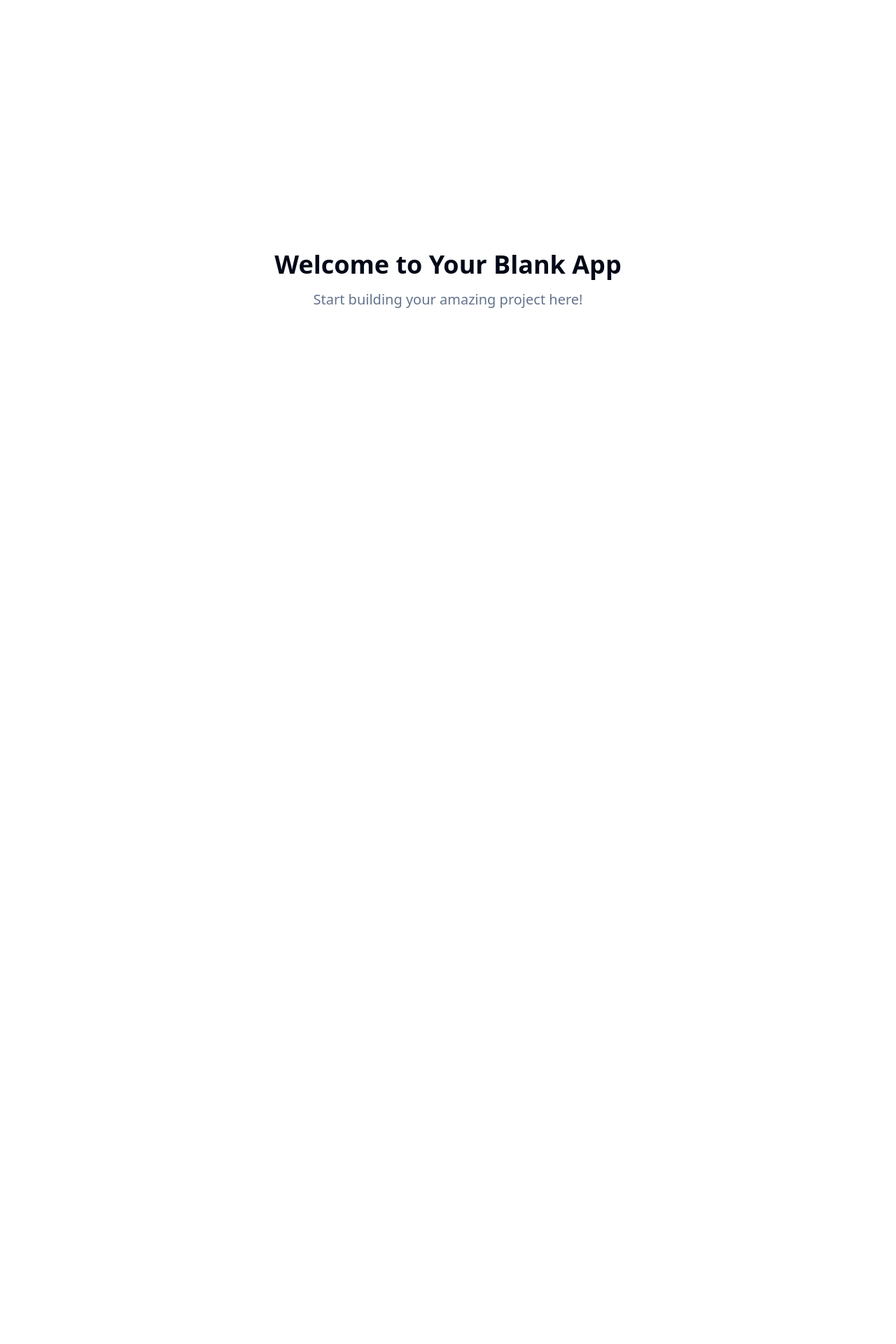
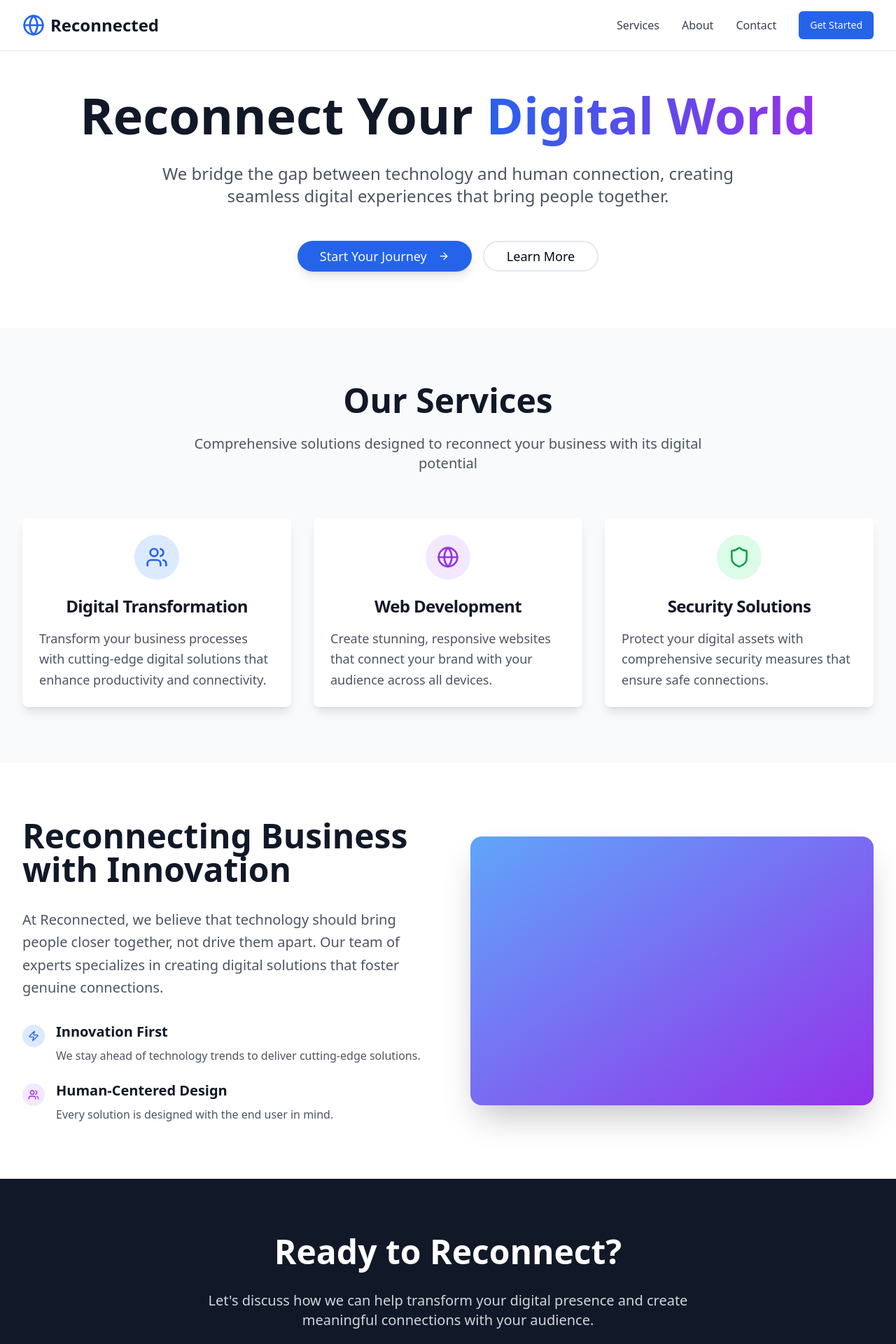
Before and after one commit to Reconnected-consulting/reconnect-restyle-project, a React (Vite) app: page / in a window 1280 px wide. Shown: the top 1920 px of the page at 70% size. Before the commit the page ends 800 px from the top, so only its background shows below. Built offline with nearby package versions, Linux system fonts and the light colour scheme.

Commit message:
Redesign website for professionalism

```diff
--- a/index.html
+++ b/index.html
@@ -1,14 +1,15 @@
+
 <!DOCTYPE html>
 <html lang="en">
   <head>
     <meta charset="UTF-8" />
     <meta name="viewport" content="width=device-width, initial-scale=1.0" />
-    <title>reconnect-restyle-project</title>
-    <meta name="description" content="Lovable Generated Project" />
-    <meta name="author" content="Lovable" />
+    <title>Reconnected - Digital Transformation & Web Development</title>
+    <meta name="description" content="Professional digital transformation and web development services that reconnect your business with its digital potential." />
+    <meta name="author" content="Reconnected" />
 
-    <meta property="og:title" content="reconnect-restyle-project" />
-    <meta property="og:description" content="Lovable Generated Project" />
+    <meta property="og:title" content="Reconnected - Digital Transformation & Web Development" />
+    <meta property="og:description" content="Professional digital transformation and web development services that reconnect your business with its digital potential." />
     <meta property="og:type" content="website" />
     <meta property="og:image" content="https://lovable.dev/opengraph-image-p98pqg.png" />
 
--- a/src/pages/Index.tsx
+++ b/src/pages/Index.tsx
@@ -1,12 +1,183 @@
-// Update this page (the content is just a fallback if you fail to update the page)
+
+import { ArrowRight, Users, Globe, Shield, Zap } from "lucide-react";
+import { Button } from "@/components/ui/button";
+import { Card, CardContent, CardDescription, CardHeader, CardTitle } from "@/components/ui/card";
 
 const Index = () => {
   return (
-    <div className="min-h-screen flex items-center justify-center bg-background">
-      <div className="text-center">
-        <h1 className="text-4xl font-bold mb-4">Welcome to Your Blank App</h1>
-        <p className="text-xl text-muted-foreground">Start building your amazing project here!</p>
-      </div>
+    <div className="min-h-screen bg-background">
+      {/* Navigation */}
+      <nav className="fixed top-0 w-full bg-white/95 backdrop-blur-sm border-b border-gray-200 z-50">
+        <div className="max-w-7xl mx-auto px-4 sm:px-6 lg:px-8">
+          <div className="flex justify-between items-center py-4">
+            <div className="flex items-center space-x-2">
+              <Globe className="h-8 w-8 text-blue-600" />
+              <span className="text-2xl font-bold text-gray-900">Reconnected</span>
+            </div>
+            <div className="hidden md:flex items-center space-x-8">
+              <a href="#services" className="text-gray-700 hover:text-blue-600 transition-colors">Services</a>
+              <a href="#about" className="text-gray-700 hover:text-blue-600 transition-colors">About</a>
+              <a href="#contact" className="text-gray-700 hover:text-blue-600 transition-colors">Contact</a>
+              <Button className="bg-blue-600 hover:bg-blue-700">Get Started</Button>
+            </div>
+          </div>
+        </div>
+      </nav>
+
+      {/* Hero Section */}
+      <section className="pt-32 pb-20 px-4 sm:px-6 lg:px-8">
+        <div className="max-w-7xl mx-auto">
+          <div className="text-center animate-fade-in">
+            <h1 className="text-5xl md:text-7xl font-bold text-gray-900 mb-8 leading-tight">
+              Reconnect Your
+              <span className="bg-gradient-to-r from-blue-600 to-purple-600 bg-clip-text text-transparent"> Digital World</span>
+            </h1>
+            <p className="text-xl md:text-2xl text-gray-600 mb-12 max-w-4xl mx-auto leading-relaxed">
+              We bridge the gap between technology and human connection, creating seamless digital experiences that bring people together.
+            </p>
+            <div className="flex flex-col sm:flex-row gap-4 justify-center items-center">
+              <Button size="lg" className="bg-blue-600 hover:bg-blue-700 text-lg px-8 py-4 rounded-full shadow-lg hover:shadow-xl transition-all">
+                Start Your Journey
+                <ArrowRight className="ml-2 h-5 w-5" />
+              </Button>
+              <Button variant="outline" size="lg" className="text-lg px-8 py-4 rounded-full border-2 hover:bg-gray-50">
+                Learn More
+              </Button>
+            </div>
+          </div>
+        </div>
+      </section>
+
+      {/* Services Section */}
+      <section id="services" className="py-20 px-4 sm:px-6 lg:px-8 bg-gray-50">
+        <div className="max-w-7xl mx-auto">
+          <div className="text-center mb-16">
+            <h2 className="text-4xl md:text-5xl font-bold text-gray-900 mb-6">Our Services</h2>
+            <p className="text-xl text-gray-600 max-w-3xl mx-auto">
+              Comprehensive solutions designed to reconnect your business with its digital potential
+            </p>
+          </div>
+
+          <div className="grid md:grid-cols-2 lg:grid-cols-3 gap-8">
+            <Card className="group hover:shadow-xl transition-all duration-300 hover:-translate-y-2 border-0 shadow-lg">
+              <CardHeader className="text-center pb-4">
+                <div className="w-16 h-16 bg-blue-100 rounded-full flex items-center justify-center mx-auto mb-4 group-hover:bg-blue-200 transition-colors">
+                  <Users className="h-8 w-8 text-blue-600" />
+                </div>
+                <CardTitle className="text-2xl font-bold text-gray-900">Digital Transformation</CardTitle>
+              </CardHeader>
+              <CardContent>
+                <CardDescription className="text-gray-600 text-lg leading-relaxed">
+                  Transform your business processes with cutting-edge digital solutions that enhance productivity and connectivity.
+                </CardDescription>
+              </CardContent>
+            </Card>
+
+            <Card className="group hover:shadow-xl transition-all duration-300 hover:-translate-y-2 border-0 shadow-lg">
+              <CardHeader className="text-center pb-4">
+                <div className="w-16 h-16 bg-purple-100 rounded-full flex items-center justify-center mx-auto mb-4 group-hover:bg-purple-200 transition-colors">
+                  <Globe className="h-8 w-8 text-purple-600" />
+                </div>
+                <CardTitle className="text-2xl font-bold text-gray-900">Web Development</CardTitle>
+              </CardHeader>
+              <CardContent>
+                <CardDescription className="text-gray-600 text-lg leading-relaxed">
+                  Create stunning, responsive websites that connect your brand with your audience across all devices.
+                </CardDescription>
+              </CardContent>
+            </Card>
+
+            <Card className="group hover:shadow-xl transition-all duration-300 hover:-translate-y-2 border-0 shadow-lg">
+              <CardHeader className="text-center pb-4">
+                <div className="w-16 h-16 bg-green-100 rounded-full flex items-center justify-center mx-auto mb-4 group-hover:bg-green-200 transition-colors">
+                  <Shield className="h-8 w-8 text-green-600" />
+                </div>
+                <CardTitle className="text-2xl font-bold text-gray-900">Security Solutions</CardTitle>
+              </CardHeader>
+              <CardContent>
+                <CardDescription className="text-gray-600 text-lg leading-relaxed">
+                  Protect your digital assets with comprehensive security measures that ensure safe connections.
+                </CardDescription>
+              </CardContent>
+            </Card>
+          </div>
+        </div>
+      </section>
+
+      {/* About Section */}
+      <section id="about" className="py-20 px-4 sm:px-6 lg:px-8">
+        <div className="max-w-7xl mx-auto">
+          <div className="grid lg:grid-cols-2 gap-16 items-center">
+            <div>
+              <h2 className="text-4xl md:text-5xl font-bold text-gray-900 mb-8">
+                Reconnecting Business with Innovation
+              </h2>
+              <p className="text-xl text-gray-600 mb-8 leading-relaxed">
+                At Reconnected, we believe that technology should bring people closer together, not drive them apart. Our team of experts specializes in creating digital solutions that foster genuine connections.
+              </p>
+              <div className="space-y-6">
+                <div className="flex items-start space-x-4">
+                  <div className="w-8 h-8 bg-blue-100 rounded-full flex items-center justify-center flex-shrink-0 mt-1">
+                    <Zap className="h-4 w-4 text-blue-600" />
+                  </div>
+                  <div>
+                    <h3 className="text-xl font-semibold text-gray-900 mb-2">Innovation First</h3>
+                    <p className="text-gray-600">We stay ahead of technology trends to deliver cutting-edge solutions.</p>
+                  </div>
+                </div>
+                <div className="flex items-start space-x-4">
+                  <div className="w-8 h-8 bg-purple-100 rounded-full flex items-center justify-center flex-shrink-0 mt-1">
+                    <Users className="h-4 w-4 text-purple-600" />
+                  </div>
+                  <div>
+                    <h3 className="text-xl font-semibold text-gray-900 mb-2">Human-Centered Design</h3>
+                    <p className="text-gray-600">Every solution is designed with the end user in mind.</p>
+                  </div>
+                </div>
+              </div>
+            </div>
+            <div className="relative">
+              <div className="w-full h-96 bg-gradient-to-br from-blue-400 to-purple-600 rounded-2xl shadow-2xl"></div>
+            </div>
+          </div>
+        </div>
+      </section>
+
+      {/* Contact Section */}
+      <section id="contact" className="py-20 px-4 sm:px-6 lg:px-8 bg-gray-900 text-white">
+        <div className="max-w-7xl mx-auto text-center">
+          <h2 className="text-4xl md:text-5xl font-bold mb-8">Ready to Reconnect?</h2>
+          <p className="text-xl text-gray-300 mb-12 max-w-3xl mx-auto">
+            Let's discuss how we can help transform your digital presence and create meaningful connections with your audience.
+          </p>
+          <div className="flex flex-col sm:flex-row gap-4 justify-center items-center">
+            <Button size="lg" className="bg-white text-gray-900 hover:bg-gray-100 text-lg px-8 py-4 rounded-full">
+              Schedule a Consultation
+            </Button>
+            <Button variant="outline" size="lg" className="border-white text-white hover:bg-white hover:text-gray-900 text-lg px-8 py-4 rounded-full">
+              View Our Work
+            </Button>
+          </div>
+        </div>
+      </section>
+
+      {/* Footer */}
+      <footer className="bg-gray-800 text-white py-12 px-4 sm:px-6 lg:px-8">
+        <div className="max-w-7xl mx-auto text-center">
+          <div className="flex items-center justify-center space-x-2 mb-8">
+            <Globe className="h-8 w-8 text-blue-400" />
+            <span className="text-2xl font-bold">Reconnected</span>
+          </div>
+          <p className="text-gray-400 mb-8">
+            Bridging the gap between technology and human connection.
+          </p>
+          <div className="border-t border-gray-700 pt-8">
+            <p className="text-gray-500">
+              © 2024 Reconnected. All rights reserved.
+            </p>
+          </div>
+        </div>
+      </footer>
     </div>
   );
 };
--- a/tailwind.config.ts
+++ b/tailwind.config.ts
@@ -1,3 +1,4 @@
+
 import type { Config } from "tailwindcss";
 
 export default {
@@ -84,11 +85,22 @@ export default {
 					to: {
 						height: '0'
 					}
+				},
+				'fade-in': {
+					'0%': {
+						opacity: '0',
+						transform: 'translateY(20px)'
+					},
+					'100%': {
+						opacity: '1',
+						transform: 'translateY(0)'
+					}
 				}
 			},
 			animation: {
 				'accordion-down': 'accordion-down 0.2s ease-out',
-				'accordion-up': 'accordion-up 0.2s ease-out'
+				'accordion-up': 'accordion-up 0.2s ease-out',
+				'fade-in': 'fade-in 0.6s ease-out'
 			}
 		}
 	},
```
